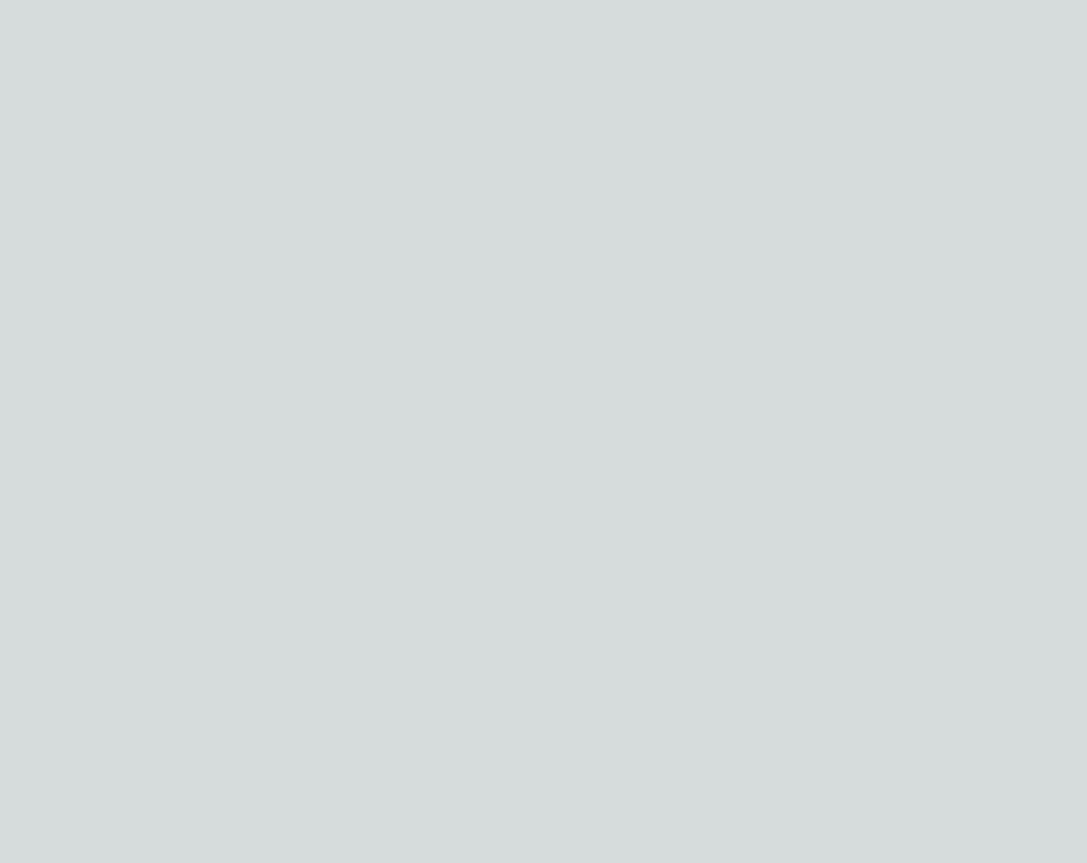
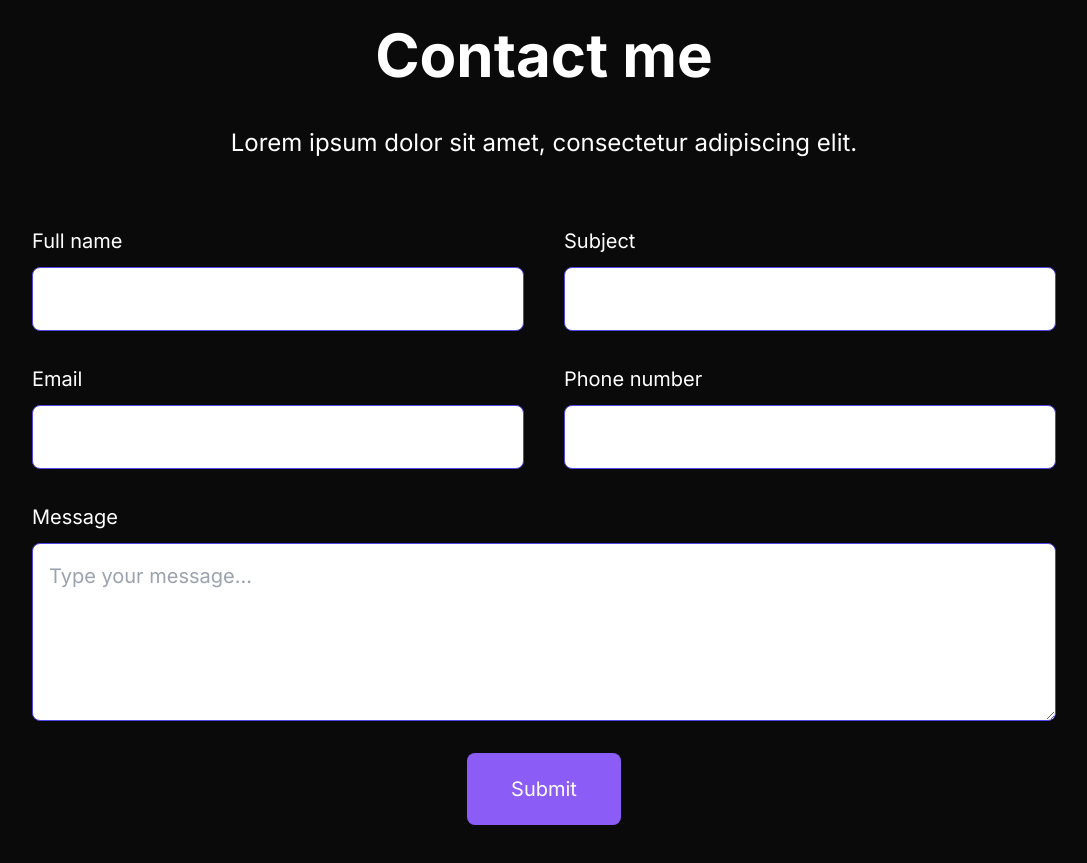
Before and after one commit to dffdwi/my-portofolio, a Next.js app: page / in a window 1280 px wide. Shown: the part 3880-4743 px from the top of the page, without its empty margins (96-1183 px from the left). Before the commit the page ends 3745 px from the top, so only its background shows below. Built offline with nearby package versions, Linux system fonts and the light colour scheme.

Commit message:
feat: Added contact component

```diff
--- a/app/Components/Contact.jsx
+++ b/app/Components/Contact.jsx
@@ -1,11 +1,74 @@
-import React from 'react'
+import * as React from "react";
+
+const InputField = ({ label, type = "text" }) => (
+  <div className="flex flex-col grow text-xl leading-8 text-white max-md:mt-8 max-md:max-w-full">
+    <label className="max-md:max-w-full">{label}</label>
+    <input
+      type={type}
+      className="shrink-0 mt-2.5 h-16 bg-white rounded-lg border border-indigo-600 border-solid max-md:max-w-full"
+      aria-label={label}
+    />
+  </div>
+);
 
 function Contact() {
   return (
-    <div>
-
-    </div>
-  )
+    <main className="flex justify-center items-center px-16 py-20 bg-neutral-950 max-md:px-5">
+      <div className="flex flex-col mt-16 max-w-full w-[1024px] max-md:mt-10">
+        <header className="flex flex-col text-center text-white max-md:max-w-full">
+          <h2 className="self-center text-xl font-semibold leading-8">
+            Get In Touch
+          </h2>
+          <div className="flex flex-col mt-6 max-md:max-w-full">
+            <h1 className="text-6xl font-bold leading-[76.8px] max-md:max-w-full max-md:text-4xl">
+              Contact me
+            </h1>
+            <p className="mt-8 text-2xl leading-9 max-md:max-w-full">
+              Lorem ipsum dolor sit amet, consectetur adipiscing elit.
+            </p>
+          </div>
+        </header>
+        <form className="flex flex-col mt-16 max-md:mt-10 max-md:max-w-full">
+          <div className="max-md:max-w-full">
+            <div className="flex gap-5 max-md:flex-col max-md:gap-0">
+              <div className="flex flex-col w-6/12 max-md:ml-0 max-md:w-full">
+                <InputField label="Full name" />
+              </div>
+              <div className="flex flex-col ml-5 w-6/12 max-md:ml-0 max-md:w-full">
+                <InputField label="Subject" />
+              </div>
+            </div>
+          </div>
+          <div className="mt-8 max-md:max-w-full">
+            <div className="flex gap-5 max-md:flex-col max-md:gap-0">
+              <div className="flex flex-col w-6/12 max-md:ml-0 max-md:w-full">
+                <InputField label="Email" type="email" />
+              </div>
+              <div className="flex flex-col ml-5 w-6/12 max-md:ml-0 max-md:w-full">
+                <InputField label="Phone number" type="tel" />
+              </div>
+            </div>
+          </div>
+          <div className="flex flex-col mt-8 text-xl leading-8 max-md:max-w-full">
+            <label htmlFor="message" className="text-white max-md:max-w-full">
+              Message
+            </label>
+            <textarea
+              id="message"
+              className="justify-center px-4 pt-4 pb-24 mt-2.5 bg-white rounded-lg border border-indigo-600 border-solid text-neutral-600 max-md:pb-10 max-md:max-w-full"
+              placeholder="Type your message..."
+            />
+          </div>
+          <button
+            type="submit"
+            className="justify-center self-center px-11 py-5 mt-8 text-xl leading-8 text-white whitespace-nowrap bg-violet-500 rounded-lg max-md:px-5"
+          >
+            Submit
+          </button>
+        </form>
+      </div>
+    </main>
+  );
 }
 
-export default Contact
+export default Contact;
```
